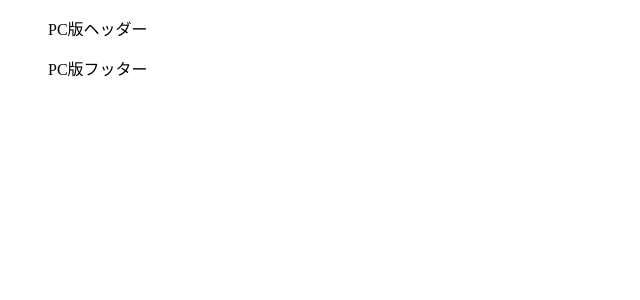
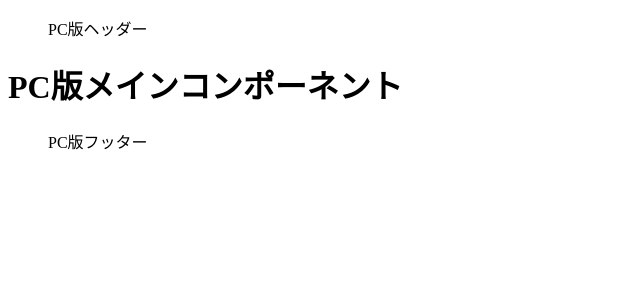
Before and after one commit to isao0214/isaoebisujima.me, a Nuxt app: page / in a window 1280 px wide. Shown: the top 300 px of the page, without its empty margins (0-640 px from the left). Built offline with nearby package versions, Linux system fonts and the light colour scheme.

Commit message:
pages/index.vueにて~/components/IndexPc.vueをimport

```diff
--- a/pages/index.vue
+++ b/pages/index.vue
@@ -7,6 +7,7 @@
     </template>
     <template v-else>
       <header-pc/>
+      <index-pc/>
       <footer-pc/>
     </template>
   </div>
@@ -18,6 +19,7 @@ import HeaderPc from '~/components/common/HeaderPc.vue';
 import FooterSp from '~/components/common/FooterSp.vue';
 import FooterPc from '~/components/common/FooterPc.vue';
 import IndexSp from '~/components/IndexSp.vue';
+import IndexPc from '~/components/IndexPc.vue';
 
 export default {
   layout: 'app',
@@ -27,6 +29,7 @@ export default {
     FooterSp,
     FooterPc,
     IndexSp,
+    IndexPc,
   },
   asyncData({ isMobile }) {
     return {
```
